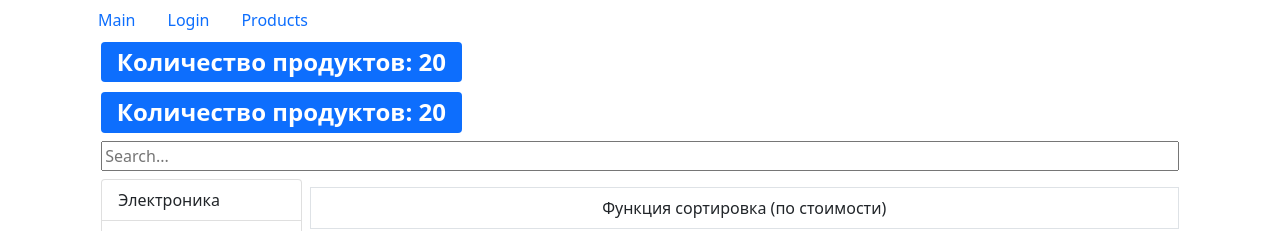
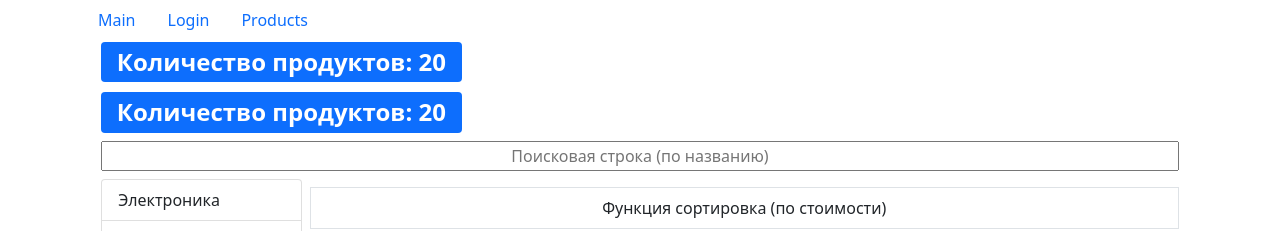
Before and after one commit to Vokadze/my-shop-app, a React (Create React App) app: page /products in a window 1280 px wide. Shown: the top 231 px of the page. Built offline with nearby package versions, Linux system fonts and the light colour scheme.

Commit message:
change placeholder in input

```diff
--- a/src/app/components/productsList.jsx
+++ b/src/app/components/productsList.jsx
@@ -99,8 +99,8 @@ const ProductsList = () => {
                         <input
                             type="text"
                             name="searchQuery"
-                            placeholder="Search..."
-                            className="mb-2"
+                            placeholder="Поисковая строка (по названию)"
+                            className="mb-2 text-center"
                             onChange={handleSearchQuery}
                             value={searchQuery}
                         />
```
